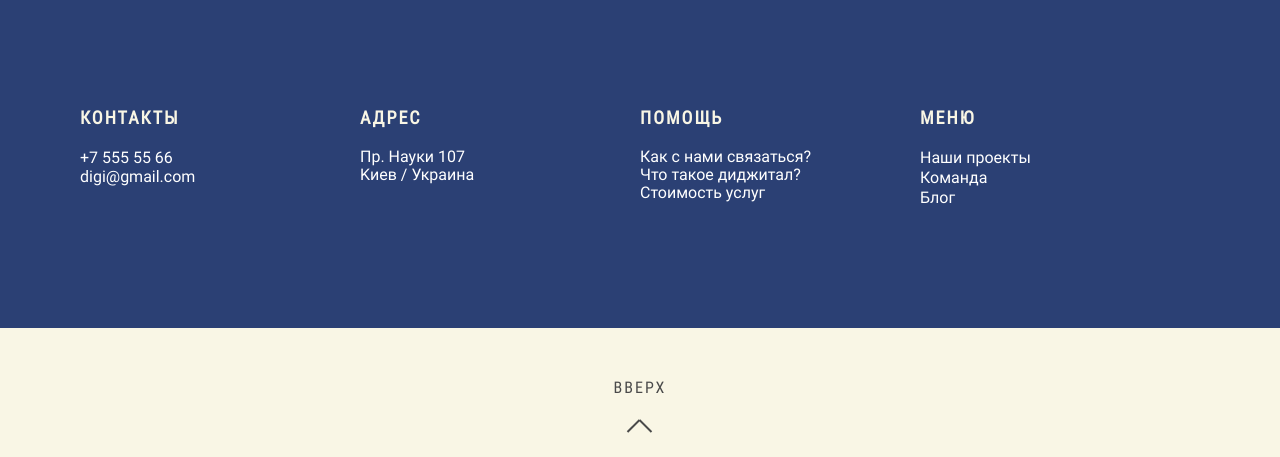
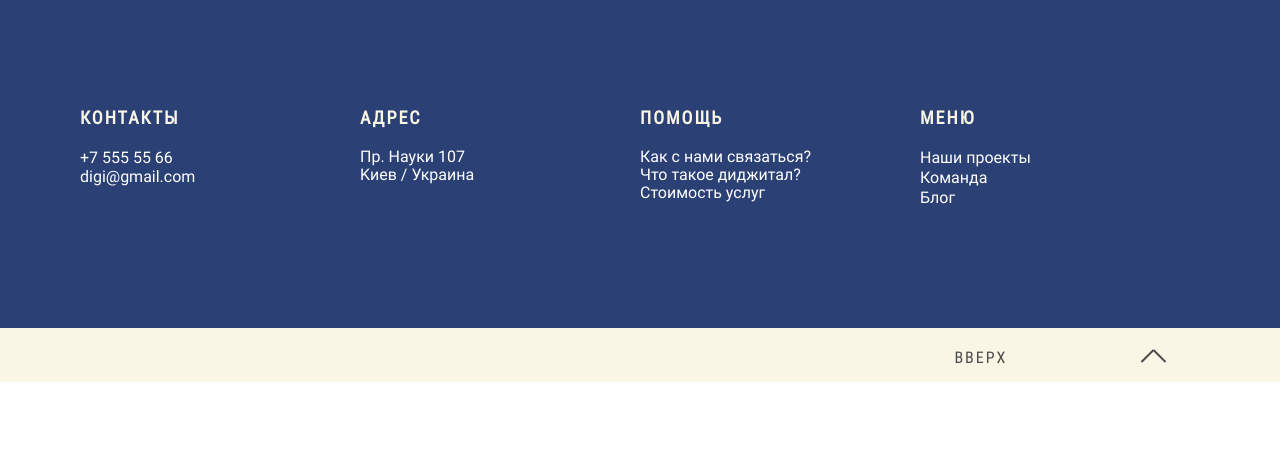
Before and after one commit to ellavrubel/mobile_first, a website: page app/index.html in a window 1280 px wide. Shown: the part 6036-6493 px from the top of the page. After the commit the page ends 6418 px from the top, so only its background shows below. Drawn offline with nearby package versions, Linux system fonts and the light colour scheme; files that its build step writes are made by us from their sources.

Commit message:
up 640 finished

```diff
--- a/app/js/main.js
+++ b/app/js/main.js
@@ -77,5 +77,4 @@
 
         });
 
-
     });
--- a/app/scss/media.scss
+++ b/app/scss/media.scss
@@ -259,6 +259,20 @@
 
       &-item{
         flex: 0 0 45%;
+      }
+    }
+  }
+  .up{
+    button{
+      margin:0 0 0 73%;
+      padding: 20px 20px 15px;
+      &::before,
+      &::after{
+        margin: 0 0 0 90%;
+        bottom: 25px;
+      }
+      &::before{
+        left: -1px;
       }
     }
   }
```
Also changed, not shown: app/css/media.min.css, app/css/style.min.css, app/scss/style.css, 1 other file.
